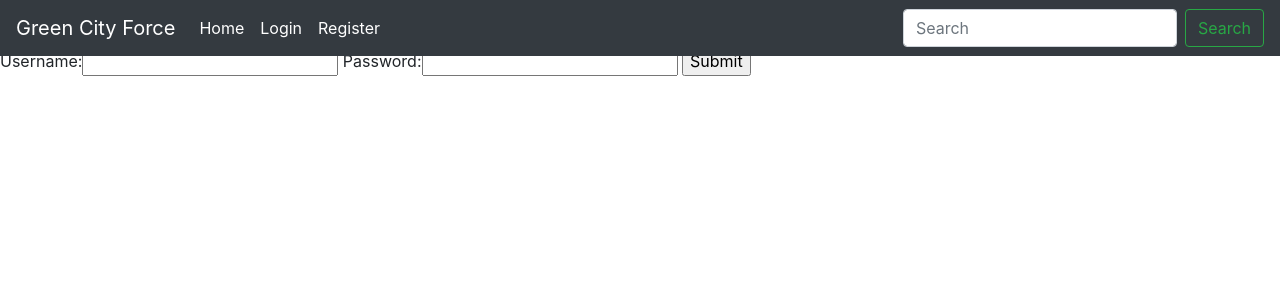
After one commit to jerseycity2018/team-14, a Django app: page /login/ in a window 1280 px wide. The commit adds this page. Shown: the top 300 px of the page. Run offline with Django 3.2, Linux system fonts and the light colour scheme; some libraries are stand-ins or nearby versions.

Commit message:
finished user handling

```diff
--- /dev/null
+++ b/website/CommunityHub/forms.py
@@ -0,0 +1,62 @@
+from django.contrib.auth.models import User
+from django import forms
+from django.contrib.auth import (
+    authenticate,
+    get_user_model
+
+)
+
+class UserForm(forms.ModelForm):
+    password = forms.CharField(widget=forms.PasswordInput)
+
+    class Meta:
+        model = User
+        fields = ['username', 'first_name', 'last_name', 'email', 'password']
+
+
+User = get_user_model()
+
+
+class UserLoginForm(forms.Form):
+    username = forms.CharField()
+    password = forms.CharField(widget=forms.PasswordInput)
+
+    def clean(self, *args, **kwargs):
+        username = self.cleaned_data.get('username')
+        password = self.cleaned_data.get('password')
+
+        if username and password:
+            user = authenticate(username=username, password=password)
+            if not user:
+                raise forms.ValidationError('This user does not exist')
+            if not user.check_password(password):
+                raise forms.ValidationError('Incorrect password')
+            if not user.is_active:
+                raise forms.ValidationError('This user is not active')
+        return super(UserLoginForm, self).clean(*args, **kwargs)
+
+
+class UserRegisterForm(forms.ModelForm):
+    email = forms.EmailField(label='Email address')
+    email2 = forms.EmailField(label='Confirm Email')
+    password = forms.CharField(widget=forms.PasswordInput)
+
+    class Meta:
+        model = User
+        fields = [
+            'username',
+            'email',
+            'email2',
+            'password'
+        ]
+
+    def clean(self, *args, **kwargs):
+        email = self.cleaned_data.get('email')
+        email2 = self.cleaned_data.get('email2')
+        if email != email2:
+            raise forms.ValidationError("Emails must match")
+        email_qs = User.objects.filter(email=email)
+        if email_qs.exists():
+            raise forms.ValidationError(
+                "This email has already been registered")
+        return super(UserRegisterForm, self).clean(*args, **kwargs)
--- a/website/CommunityHub/templates/base.html
+++ b/website/CommunityHub/templates/base.html
@@ -23,8 +23,23 @@
       <div class="collapse navbar-collapse" id="navbarsExampleDefault">
         <ul class="navbar-nav mr-auto">
           <li class="nav-item active">
-            <a class="nav-link" href="#">Home <span class="sr-only">(current)</span></a>
+            <a class="nav-link" href="{% url 'CommunityHub:home' %}">Home <span class="sr-only">(current)</span></a>
           </li>
+          {% if user.is_authenticated %}
+          <li class = "nav-item active">
+            <a class = "nav-link" href="#">Profile<span class="sr-only">(current)</span></a>
+          </li>
+          <li class = "nav-item active">
+            <a class = "nav-link" href="{% url 'CommunityHub:logout' %}">Logout<span class="sr-only">(current)</span></a>
+          </li>
+          {% else %}
+          <li class = "nav-item active">
+            <a class = "nav-link" href="{% url 'CommunityHub:login' %}">Login<span class="sr-only">(current)</span></a>
+          </li>
+          <li class = "nav-item active">
+            <a class = "nav-link" href="{% url 'CommunityHub:signup' %}">Register<span class="sr-only">(current)</span></a>
+          </li>
+          {% endif %}
         </ul>
         <form class="form-inline my-2 my-lg-0">
           <input class="form-control mr-sm-2" type="text" placeholder="Search" aria-label="Search">
--- /dev/null
+++ b/website/CommunityHub/templates/login.html
@@ -0,0 +1,11 @@
+{% extends 'base.html' %}
+
+
+{% block main %}
+  <h2>Login</h2>
+    <form method="POST">
+        {% csrf_token %}
+        {{ form }}
+        <input type="submit" />
+    </form>
+{% endblock %}
--- /dev/null
+++ b/website/CommunityHub/templates/logout.html
@@ -0,0 +1,6 @@
+{% extends 'base.html' %}
+
+
+{% block main %}
+  <h2>Logged Out</h2>
+{% endblock %}
--- a/website/CommunityHub/urls.py
+++ b/website/CommunityHub/urls.py
@@ -1,10 +1,13 @@
 from django.contrib import admin
 from django.urls import path, include, re_path
 from django.contrib.auth import views as auth_views
-from . import views
+from .views import login_view, register_view, logout_view, HomeView
 
 app_name = 'CommunityHub'
 
 urlpatterns = [
-    path('', views.HomeView, {}),
+    path('', HomeView, name = 'home'),
+    path('signup/', register_view, name='signup'),
+    path('accounts/', include('django.contrib.auth.urls')),
+    path('login/', login_view, name = 'login')
 ]
--- a/website/CommunityHub/views.py
+++ b/website/CommunityHub/views.py
@@ -1,5 +1,80 @@
 from django.shortcuts import render
+from django.views import generic
+from django.urls import reverse_lazy, reverse
+from django.views.generic.edit import CreateView, UpdateView, DeleteView
+from django.shortcuts import render, redirect
+from django.contrib.auth import authenticate, login
+from django.views.generic import View, TemplateView
+from django.shortcuts import get_object_or_404
+from django.contrib.auth.models import User
+from django.core.exceptions import ObjectDoesNotExist
+from django.contrib.auth import authenticate, login, logout
+from .forms import UserForm
+from django.contrib.auth import (
+    authenticate,
+    get_user_model,
+    login,
+    logout
+)
+
+from .forms import UserLoginForm, UserRegisterForm
 
 # Create your views here.
 def HomeView(request):
     return render(request, 'home.html')
+
+def signup(request):
+    if request.method == 'POST':
+        form = UserForm(request.POST)
+        if form.is_valid():
+            form.save()
+            username = form.cleaned_data.get('username')
+            raw_password = form.cleaned_data.get('password1')
+            user = authenticate(username=username, password=raw_password)
+            login(request, user)
+            return redirect('home')
+    else:
+        form = UserForm()
+    return render(request, 'signup.html', {'form': form})
+
+def login_view(request):
+    next = request.GET.get('next')
+    form = UserLoginForm(request.POST or None)
+    if form.is_valid():
+        username = form.cleaned_data.get('username')
+        password = form.cleaned_data.get('password')
+        user = authenticate(username=username, password=password)
+        login(request, user)
+        if next:
+            return redirect(next)
+        return redirect('/')
+
+    context = {
+        'form': form,
+    }
+    return render(request, "login.html", context)
+
+
+def register_view(request):
+    next = request.GET.get('next')
+    form = UserRegisterForm(request.POST or None)
+    if form.is_valid():
+        user = form.save(commit=False)
+        password = form.cleaned_data.get('password')
+        user.set_password(password)
+        user.save()
+        new_user = authenticate(username=user.username, password=password)
+        login(request, new_user)
+        if next:
+            return redirect(next)
+        return redirect('/')
+
+    context = {
+        'form': form,
+    }
+    return render(request, "signup.html", context)
+
+
+def logout_view(request):
+    logout(request)
+    return redirect('/')
--- a/website/website/settings.py
+++ b/website/website/settings.py
@@ -119,3 +119,6 @@ USE_TZ = True
 # https://docs.djangoproject.com/en/2.1/howto/static-files/
 
 STATIC_URL = '/static/'
+
+LOGIN_REDIRECT_URL = '/'
+LOGOUT_REDIRECT_URL = '/'
```
Also changed, not shown: website/CommunityHub/templates/form-template.html (added, +10 -0 lines), website/CommunityHub/templates/register.html (added, +27 -0 lines), website/CommunityHub/templates/signup.html (added, +10 -0 lines), website/CommunityHub/models.py (line endings or trailing spaces).
